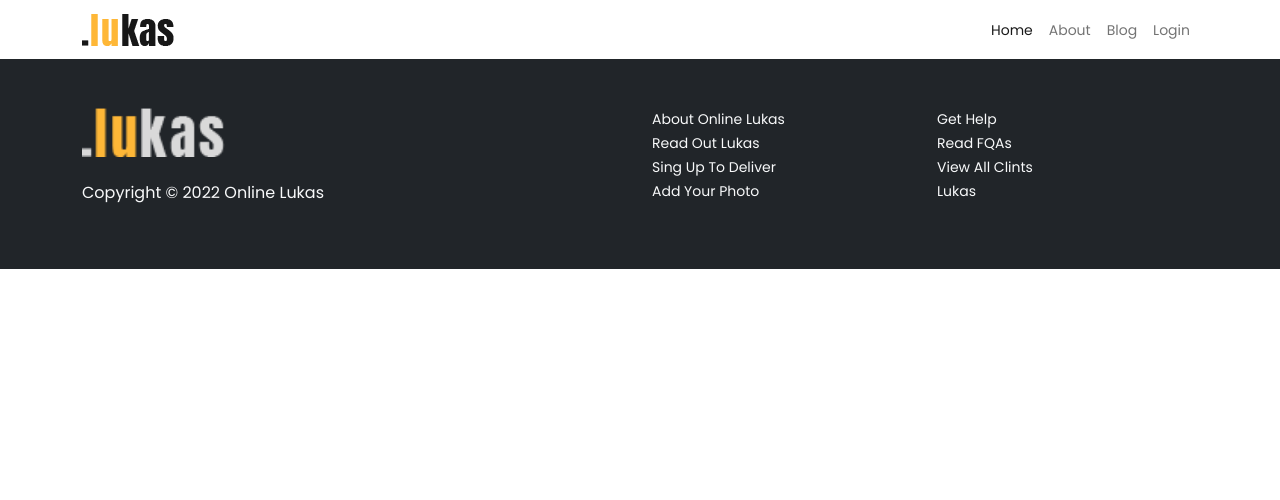
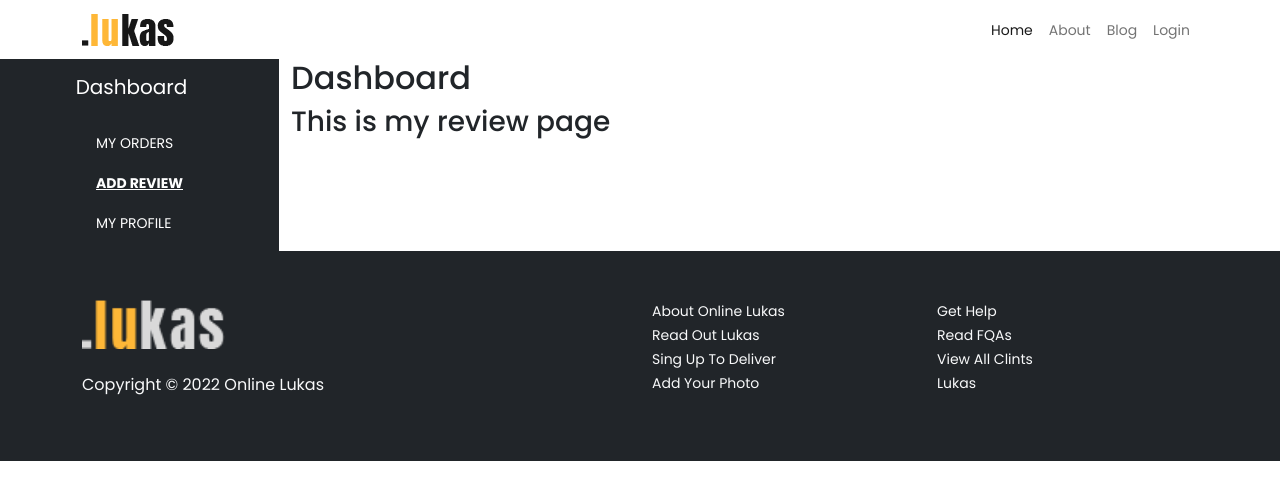
Before and after one commit to MdTasib/Lukas-client, a React (Create React App) app: page /dashboard/review in a window 1280 px wide. Shown: the top 500 px of the page. Built offline with nearby package versions, Linux system fonts and the light colour scheme; no server answers.

Commit message:
dashboard design implement

```diff
--- a/src/App.js
+++ b/src/App.js
@@ -10,6 +10,11 @@ import About from "./pages/About/About";
 import Blog from "./pages/Blog/Blog";
 import RequireAuth from "./pages/Login/RequireAuth";
 import Purchase from "./pages/Purchase/Purchase";
+import NotFound from "./pages/NotFound/NotFound";
+import Dashboard from "./pages/Dashboard/Dashboard";
+import MyOrders from "./pages/Dashboard/MyOrders";
+import MyReview from "./pages/Dashboard/MyReview";
+import Profile from "./pages/Dashboard/Profile";
 
 function App() {
 	return (
@@ -34,9 +39,15 @@ function App() {
 						</RequireAuth>
 					}
 				/>
+				<Route path='/dashboard' element={<Dashboard />}>
+					<Route index element={<MyOrders />} />
+					<Route path='/dashboard/review' element={<MyReview />} />
+					<Route path='/dashboard/profile' element={<Profile />} />
+				</Route>
 				<Route path='/blog' element={<Blog />} />
 				<Route path='/login' element={<Login />} />
 				<Route path='/singup' element={<Singin />} />
+				<Route path='*' element={<NotFound />} />
 			</Routes>
 			<Footer />
 			<Toaster />
--- /dev/null
+++ b/src/pages/Dashboard/Dashboard.js
@@ -0,0 +1,61 @@
+import React from "react";
+import { Outlet } from "react-router-dom";
+import CustomLink from "../../shared/CustomLink";
+
+const Dashboard = () => {
+	return (
+		<div className='row container'>
+			<div className='col-md-3 bg-dark'>
+				<nav class='navbar navbar-expand-lg'>
+					<div class='container flex-column'>
+						<p class='navbar-brand text-white'>Dashboard</p>
+						<button
+							class='navbar-toggler'
+							type='button'
+							data-bs-toggle='collapse'
+							data-bs-target='#sidebar'
+							aria-controls='sidebar'
+							aria-expanded='false'
+							aria-label='Toggle navigation'>
+							<span class='navbar-toggler-icon'></span>
+						</button>
+						<div class='collapse navbar-collapse' id='sidebar'>
+							<ul class='navbar-nav flex-column'>
+								<li class='nav-item'>
+									<CustomLink
+										class='nav-link text-white'
+										aria-current='page'
+										to='/dashboard'>
+										<small>MY ORDERS</small>
+									</CustomLink>
+								</li>
+								<li class='nav-item'>
+									<CustomLink
+										class='nav-link  text-white'
+										aria-current='page'
+										to='/dashboard/review'>
+										<small>ADD REVIEW</small>
+									</CustomLink>
+								</li>
+								<li class='nav-item'>
+									<CustomLink
+										class='nav-link text-white'
+										aria-current='page'
+										to='/dashboard/profile'>
+										<small>MY PROFILE</small>
+									</CustomLink>
+								</li>
+							</ul>
+						</div>
+					</div>
+				</nav>
+			</div>
+			<div className='col-md-9'>
+				<h2>Dashboard</h2>
+				<Outlet />
+			</div>
+		</div>
+	);
+};
+
+export default Dashboard;
--- /dev/null
+++ b/src/pages/Dashboard/MyOrders.js
@@ -0,0 +1,11 @@
+import React from "react";
+
+const MyOrders = () => {
+	return (
+		<div>
+			<h3>My orders</h3>
+		</div>
+	);
+};
+
+export default MyOrders;
--- /dev/null
+++ b/src/pages/Dashboard/MyReview.js
@@ -0,0 +1,11 @@
+import React from "react";
+
+const MyReview = () => {
+	return (
+		<div>
+			<h3>This is my review page</h3>
+		</div>
+	);
+};
+
+export default MyReview;
--- /dev/null
+++ b/src/pages/Dashboard/Profile.js
@@ -0,0 +1,7 @@
+import React from "react";
+
+const Profile = () => {
+	return <div>This is profile page</div>;
+};
+
+export default Profile;
--- /dev/null
+++ b/src/pages/NotFound/NotFound.js
@@ -0,0 +1,12 @@
+import React from "react";
+
+const NotFound = () => {
+	return (
+		<div className='text-center p-5'>
+			<h2>Page Not Found</h2>
+			<h1>404</h1>
+		</div>
+	);
+};
+
+export default NotFound;
--- /dev/null
+++ b/src/shared/CustomLink.js
@@ -0,0 +1,21 @@
+import { Link, useMatch, useResolvedPath } from "react-router-dom";
+
+function CustomLink({ children, to, ...props }) {
+	let resolved = useResolvedPath(to);
+	let match = useMatch({ path: resolved.pathname, end: true });
+
+	const styled = {
+		fontWeight: match ? "bold" : "",
+		textDecoration: match ? "underline" : "",
+	};
+
+	return (
+		<div>
+			<Link style={styled} to={to} {...props}>
+				{children}
+			</Link>
+		</div>
+	);
+}
+
+export default CustomLink;
--- a/src/shared/Navbar.js
+++ b/src/shared/Navbar.js
@@ -53,6 +53,13 @@ const Navbar = () => {
 							</li>
 						)}
 						{user && (
+							<>
+								<li className='nav-item'>
+									<Link className='nav-link' to='/dashboard'>
+										<small>Dashboard</small>
+									</Link>
+								</li>
+
 								<li
 									className='nav-item'
 									onClick={() => {
@@ -63,6 +70,7 @@ const Navbar = () => {
 										Log Out
 									</small>
 								</li>
+							</>
 						)}
 					</ul>
 				</div>
```
Lines whose indentation alone changed are shown as unchanged.
